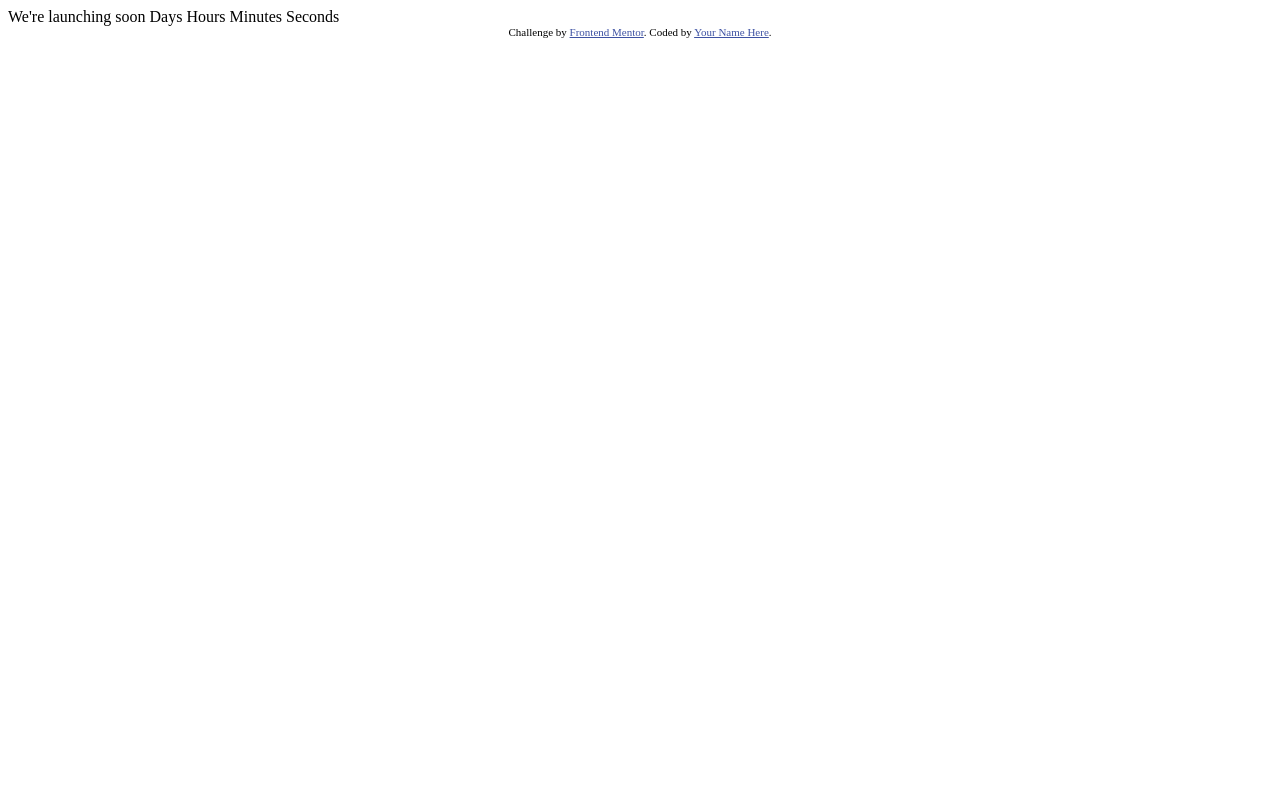
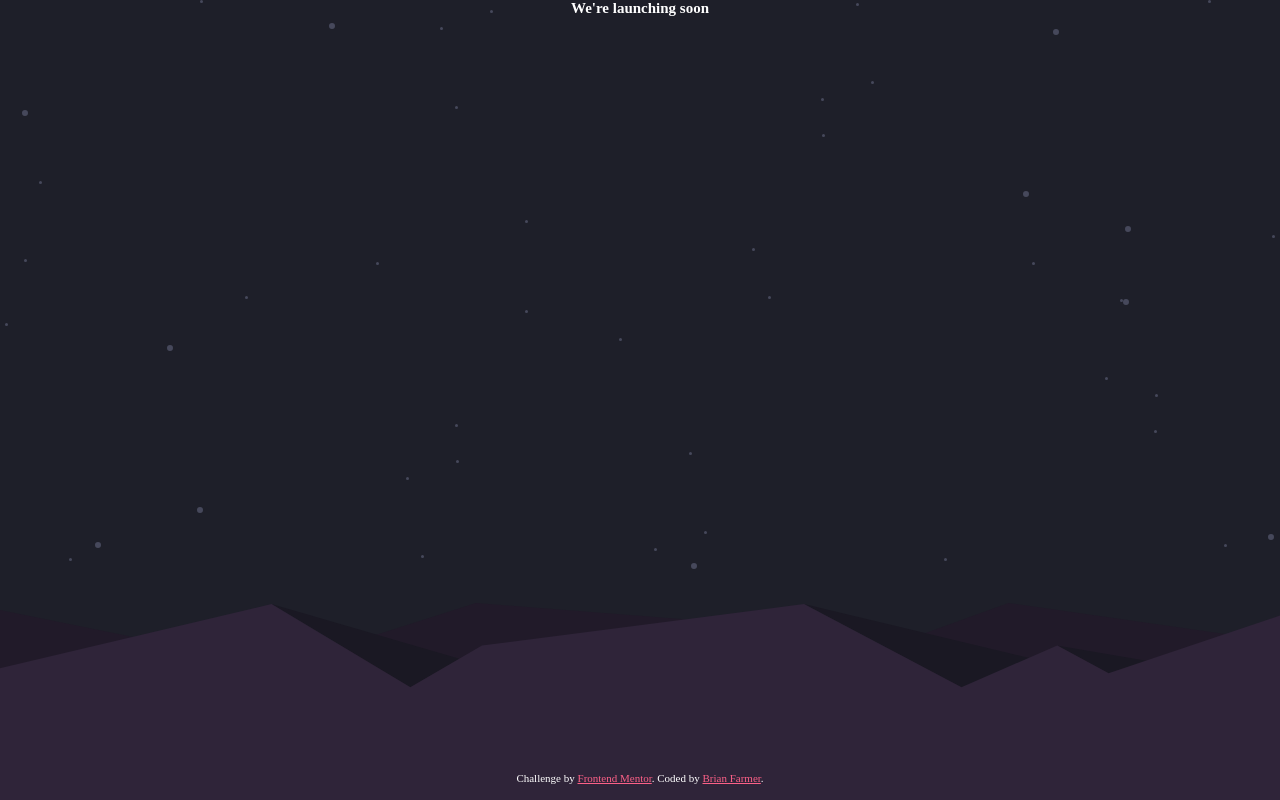
Before and after one commit to brianlfarmerllc/fem_launch_timer, a plain HTML site: page index.html in a window 1280 px wide. Drawn offline with Linux system fonts and the light colour scheme.

Commit message:
background finished

```diff
--- a/index.html
+++ b/index.html
@@ -1,31 +1,37 @@
 <!DOCTYPE html>
 <html lang="en">
   <head>
-  <meta charset="UTF-8">
-  <meta name="viewport" content="width=device-width, initial-scale=1.0"> <!-- displays site properly based on user's device -->
+    <meta charset="UTF-8" />
+    <meta name="viewport" content="width=device-width, initial-scale=1.0" />
+    <!-- displays site properly based on user's device -->
 
-  <link rel="icon" type="image/png" sizes="32x32" href="./images/favicon-32x32.png">
+    <link
+      rel="icon"
+      type="image/png"
+      sizes="32x32"
+      href=".assets/images/favicon-32x32.png"
+    />
+    <link rel="preconnect" href="https://fonts.gstatic.com" />
+    <link
+      href="https://fonts.googleapis.com/css2?family=Red+Hat+Text:wght@700&display=swap"
+      rel="stylesheet"
+    />
+    <link rel="stylesheet" href="./styles/styles.css" />
 
     <title>Frontend Mentor | Launch countdown timer</title>
-
-  <!-- Feel free to remove these styles or customise in your own stylesheet 👍 -->
-  <style>
-    .attribution { font-size: 11px; text-align: center; }
-    .attribution a { color: hsl(228, 45%, 44%); }
-  </style>
   </head>
   <body>
-
-  We're launching soon
-
-  Days
-  Hours
-  Minutes
-  Seconds
-
+    <main>
+      <section>
+        <h1>We're launching soon</h1>
+      </section>
+    </main>
+    <footer></footer>
     <div class="attribution">
-    Challenge by <a href="https://www.frontendmentor.io?ref=challenge" target="_blank">Frontend Mentor</a>.
-    Coded by <a href="#">Your Name Here</a>.
+      Challenge by
+      <a href="https://www.frontendmentor.io?ref=challenge" target="_blank"
+        >Frontend Mentor</a
+      >. Coded by <a href="#">Brian Farmer</a>.
     </div>
   </body>
 </html>
--- /dev/null
+++ b/styles/_attribution.scss
@@ -0,0 +1,12 @@
+.attribution {
+  font-size: 11px;
+  text-align: center;
+  position: absolute;
+  bottom: 2vh;
+  left: 50%;
+  transform: translateX(-50%);
+  color: white;
+}
+.attribution a {
+  color: $softred;
+}
--- /dev/null
+++ b/styles/_global.scss
@@ -0,0 +1,11 @@
+//Set default browser box sizing, margin and padding
+* {
+  margin: 0px;
+  padding: 0px;
+  box-sizing: border-box;
+}
+
+//Set default pixel size to 10 for easier rem usage
+html {
+  font-size: 62.5%;
+}
--- /dev/null
+++ b/styles/_main.scss
@@ -0,0 +1,12 @@
+body {
+  min-height: 100vh;
+  background: url("../assets/images/pattern-hills.svg"),
+    url("../assets/images/bg-stars.svg"), $blue;
+  background-repeat: no-repeat;
+  background-position: bottom, top;
+}
+section {
+  min-height: 90vh;
+  text-align: center;
+  color: $white;
+}
--- /dev/null
+++ b/styles/_var.scss
@@ -0,0 +1,20 @@
+// ----- Colors -----
+
+// Primary
+$greyBlue: hsl(237, 18%, 59%);
+$softred: hsl(345, 95%, 68%);
+
+// Neutral
+$white: hsl(0, 0%, 100%);
+$lightBlue: hsl(236, 21%, 26%);
+$blue: hsl(235, 16%, 14%);
+$darkBlue: hsl(234, 17%, 12%);
+
+// ----- Typography -----
+
+$bodyCopy: 14px;
+
+@mixin redHat() {
+  font-family: "Red Hat Text", sans-serif;
+  font-weight: 700;
+}
--- /dev/null
+++ b/styles/styles.scss
@@ -0,0 +1,5 @@
+@import "./var";
+@import "./global";
+@import "./main";
+@import "./attribution";
+@import "./media";
```
Also changed, not shown: styles/_media.scss (added), styles/styles.css (added), 1 other file. Lines whose indentation alone changed are shown as unchanged.
